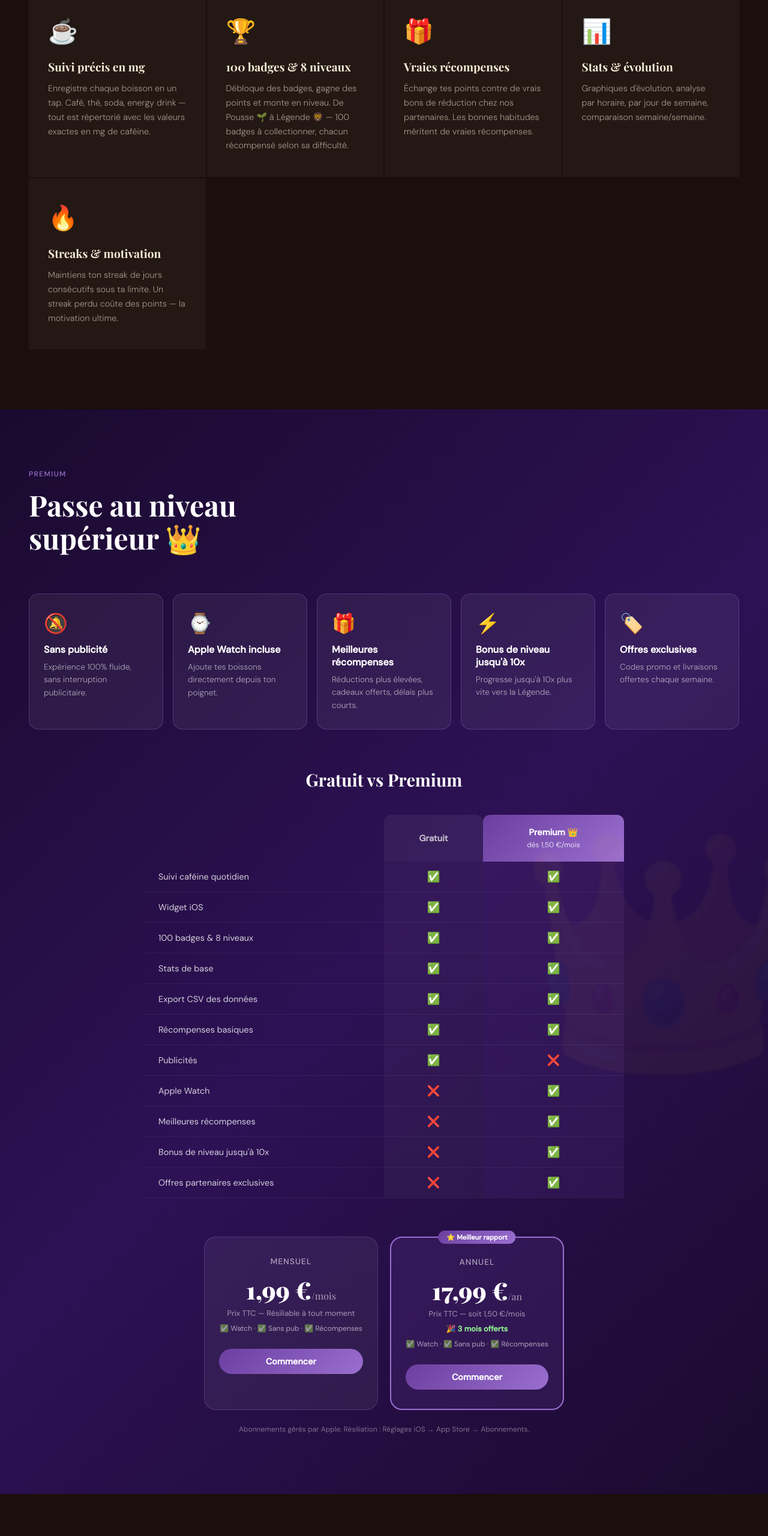
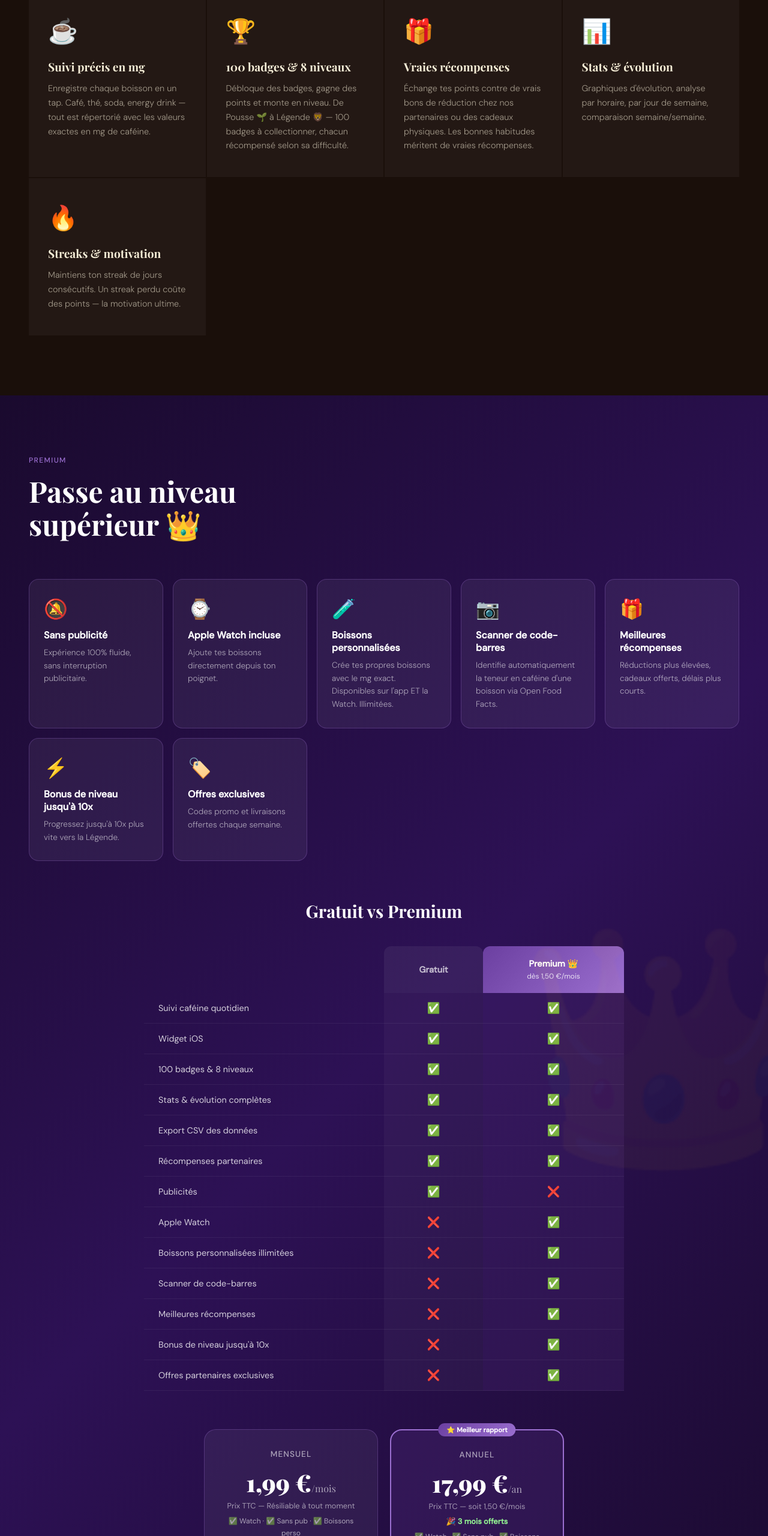
Before and after one commit to Koala07swiss/pausecafe-app.fr, a plain HTML site: page index.html in a window 1280 px wide. Shown: the part 1120-3680 px from the top of the page at 60% size. Drawn offline with nearby package versions, Linux system fonts and the light colour scheme.

Commit message:
Update index.html
add premium open food

```diff
--- a/index.html
+++ b/index.html
@@ -207,7 +207,7 @@
             <div class="mobile-menu-divider"></div>
             <button class="mobile-menu-item premium-item" onclick="naviguerVers('premium')">
                 <div class="item-icon">👑</div>
-                <div class="item-text"><span class="item-label">Premium</span><span class="item-sub">Dès 1,50 €/mois · Watch incluse</span></div>
+                <div class="item-text"><span class="item-label">Premium</span><span class="item-sub">1,99 €/mois · Watch · boissons perso</span></div>
             </button>
             <div class="mobile-menu-divider"></div>
             <button class="mobile-menu-item" onclick="naviguerVers('normes')">
@@ -224,9 +224,7 @@
 <div id="main-content">
 
     <section class="hero">
-        <!-- Logo en grand à droite en fond -->
         <img src="logo.png" alt="" class="hero-logo-bg" aria-hidden="true">
-
         <div class="hero-content">
             <div class="hero-badge">📱 Disponible sur App Store</div>
             <h1>Maîtrise ta <span>caféine</span> au quotidien</h1>
@@ -244,9 +242,9 @@
         <div class="features-grid">
             <div class="feature-card"><span class="feature-emoji">☕</span><h3>Suivi précis en mg</h3><p>Enregistre chaque boisson en un tap. Café, thé, soda, energy drink — tout est répertorié avec les valeurs exactes en mg de caféine.</p></div>
             <div class="feature-card"><span class="feature-emoji">🏆</span><h3>100 badges & 8 niveaux</h3><p>Débloque des badges, gagne des points et monte en niveau. De Pousse 🌱 à Légende 🦁 — 100 badges à collectionner, chacun récompensé selon sa difficulté.</p></div>
-            <div class="feature-card"><span class="feature-emoji">🎁</span><h3>Vraies récompenses</h3><p>Échange tes points contre de vrais bons de réduction chez nos partenaires. Les bonnes habitudes méritent de vraies récompenses.</p></div>
+            <div class="feature-card"><span class="feature-emoji">🎁</span><h3>Vraies récompenses</h3><p>Échange tes points contre de vrais bons de réduction chez nos partenaires ou des cadeaux physiques. Les bonnes habitudes méritent de vraies récompenses.</p></div>
             <div class="feature-card"><span class="feature-emoji">📊</span><h3>Stats & évolution</h3><p>Graphiques d'évolution, analyse par horaire, par jour de semaine, comparaison semaine/semaine.</p></div>
-            <div class="feature-card"><span class="feature-emoji">🔥</span><h3>Streaks & motivation</h3><p>Maintiens ton streak de jours consécutifs sous ta limite. Un streak perdu coûte des points — la motivation ultime.</p></div>
+            <div class="feature-card"><span class="feature-emoji">🔥</span><h3>Streaks & motivation</h3><p>Maintiens ton streak de jours consécutifs. Un streak perdu coûte des points — la motivation ultime.</p></div>
         </div>
     </section>
 
@@ -256,8 +254,10 @@
         <div class="premium-cards">
             <div class="premium-card"><span class="premium-card-emoji">🔕</span><h3>Sans publicité</h3><p>Expérience 100% fluide, sans interruption publicitaire.</p></div>
             <div class="premium-card"><span class="premium-card-emoji">⌚</span><h3>Apple Watch incluse</h3><p>Ajoute tes boissons directement depuis ton poignet.</p></div>
+            <div class="premium-card"><span class="premium-card-emoji">🧪</span><h3>Boissons personnalisées</h3><p>Crée tes propres boissons avec le mg exact. Disponibles sur l'app ET la Watch. Illimitées.</p></div>
+            <div class="premium-card"><span class="premium-card-emoji">📷</span><h3>Scanner de code-barres</h3><p>Identifie automatiquement la teneur en caféine d'une boisson via Open Food Facts.</p></div>
             <div class="premium-card"><span class="premium-card-emoji">🎁</span><h3>Meilleures récompenses</h3><p>Réductions plus élevées, cadeaux offerts, délais plus courts.</p></div>
-            <div class="premium-card"><span class="premium-card-emoji">⚡</span><h3>Bonus de niveau jusqu'à 10x</h3><p>Progresse jusqu'à 10x plus vite vers la Légende.</p></div>
+            <div class="premium-card"><span class="premium-card-emoji">⚡</span><h3>Bonus de niveau jusqu'à 10x</h3><p>Progressez jusqu'à 10x plus vite vers la Légende.</p></div>
             <div class="premium-card"><span class="premium-card-emoji">🏷️</span><h3>Offres exclusives</h3><p>Codes promo et livraisons offertes chaque semaine.</p></div>
         </div>
 
@@ -274,11 +274,13 @@
                 <tr><td>Suivi caféine quotidien</td><td class="col-free">✅</td><td class="col-premium">✅</td></tr>
                 <tr><td>Widget iOS</td><td class="col-free">✅</td><td class="col-premium">✅</td></tr>
                 <tr><td>100 badges & 8 niveaux</td><td class="col-free">✅</td><td class="col-premium">✅</td></tr>
-                <tr><td>Stats de base</td><td class="col-free">✅</td><td class="col-premium">✅</td></tr>
+                <tr><td>Stats & évolution complètes</td><td class="col-free">✅</td><td class="col-premium">✅</td></tr>
                 <tr><td>Export CSV des données</td><td class="col-free">✅</td><td class="col-premium">✅</td></tr>
-                <tr><td>Récompenses basiques</td><td class="col-free">✅</td><td class="col-premium">✅</td></tr>
+                <tr><td>Récompenses partenaires</td><td class="col-free">✅</td><td class="col-premium">✅</td></tr>
                 <tr><td>Publicités</td><td class="col-free">✅</td><td class="col-premium">❌</td></tr>
                 <tr><td>Apple Watch</td><td class="col-free">❌</td><td class="col-premium">✅</td></tr>
+                <tr><td>Boissons personnalisées illimitées</td><td class="col-free">❌</td><td class="col-premium">✅</td></tr>
+                <tr><td>Scanner de code-barres</td><td class="col-free">❌</td><td class="col-premium">✅</td></tr>
                 <tr><td>Meilleures récompenses</td><td class="col-free">❌</td><td class="col-premium">✅</td></tr>
                 <tr><td>Bonus de niveau jusqu'à 10x</td><td class="col-free">❌</td><td class="col-premium">✅</td></tr>
                 <tr><td>Offres partenaires exclusives</td><td class="col-free">❌</td><td class="col-premium">✅</td></tr>
@@ -290,7 +292,7 @@
                 <div class="plan-name">Mensuel</div>
                 <div class="plan-price">1,99 €<span>/mois</span></div>
                 <div class="plan-detail">Prix TTC — Résiliable à tout moment</div>
-                <div class="plan-features">✅ Watch · ✅ Sans pub · ✅ Récompenses</div>
+                <div class="plan-features">✅ Watch · ✅ Sans pub · ✅ Boissons perso</div>
                 <a href="#download" class="plan-btn">Commencer</a>
             </div>
             <div class="plan-card popular">
@@ -299,7 +301,7 @@
                 <div class="plan-price">17,99 €<span>/an</span></div>
                 <div class="plan-detail">Prix TTC — soit 1,50 €/mois</div>
                 <div class="plan-offre">🎉 3 mois offerts</div>
-                <div class="plan-features">✅ Watch · ✅ Sans pub · ✅ Récompenses</div>
+                <div class="plan-features">✅ Watch · ✅ Sans pub · ✅ Boissons perso</div>
                 <a href="#download" class="plan-btn">Commencer</a>
             </div>
         </div>
@@ -327,7 +329,7 @@
                 <div style="background: rgba(255,255,255,0.06); border: 1px solid rgba(255,255,255,0.1); border-radius: 16px; padding: 28px 24px;">
                     <div style="font-size: 2rem; margin-bottom: 12px;">📊</div>
                     <h3 style="font-size: 1.1rem; font-weight: 700; margin-bottom: 8px; color: white;">Modèle physiologique avancé</h3>
-                    <p style="font-size: 0.9rem; opacity: 0.6; font-weight: 300; line-height: 1.6;">Visualise ta caféine active en temps réel et anticipe l'impact sur ton énergie et ton sommeil.</p>
+                    <p style="font-size: 0.9rem; opacity: 0.6; font-weight: 300; line-height: 1.6;">Visualise ta caféine active en temps réel et anticipe l'impact sur ton énergie.</p>
                 </div>
             </div>
         </div>
@@ -417,8 +419,6 @@
     <p>Voir notre <a href="privacy.html" target="_blank">Politique de confidentialité</a>.</p>
     <h2>8. Droit applicable</h2>
     <p>Droit français. Tribunaux français compétents.</p>
-    <h2>9. Médiation</h2>
-    <p>Contact préalable : <a href="mailto:hello@pausecafe-app.fr">hello@pausecafe-app.fr</a></p>
 </div>
 
 <div id="cookie-banner" style="position:fixed;bottom:0;left:0;right:0;z-index:999;background:var(--espresso);color:var(--cream);padding:16px 48px;display:flex;align-items:center;justify-content:space-between;gap:16px;font-size:0.85rem;box-shadow:0 -4px 20px rgba(0,0,0,0.2);">
```
